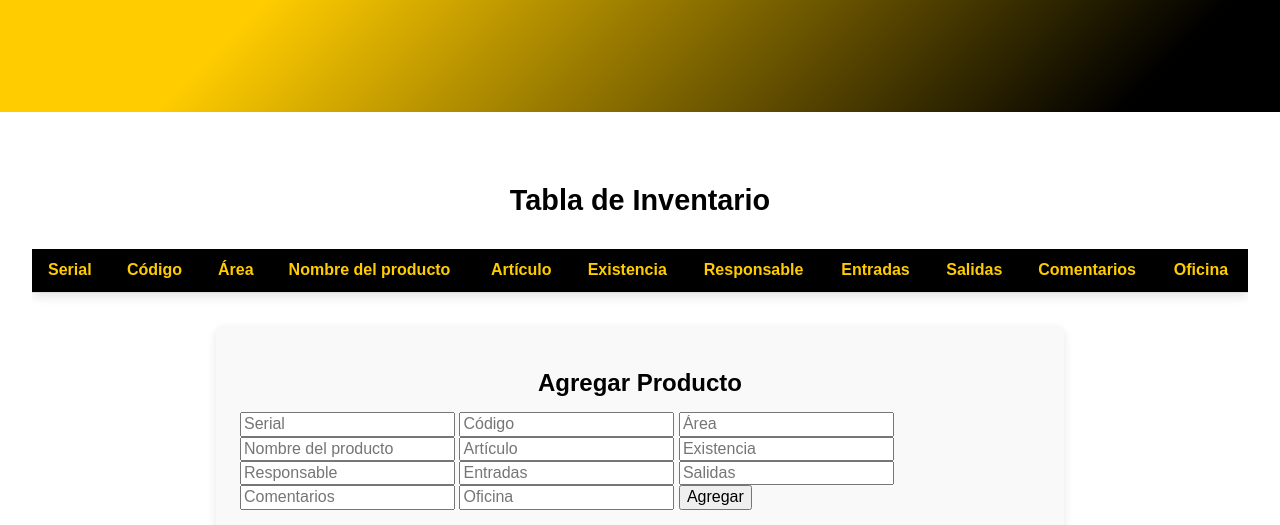
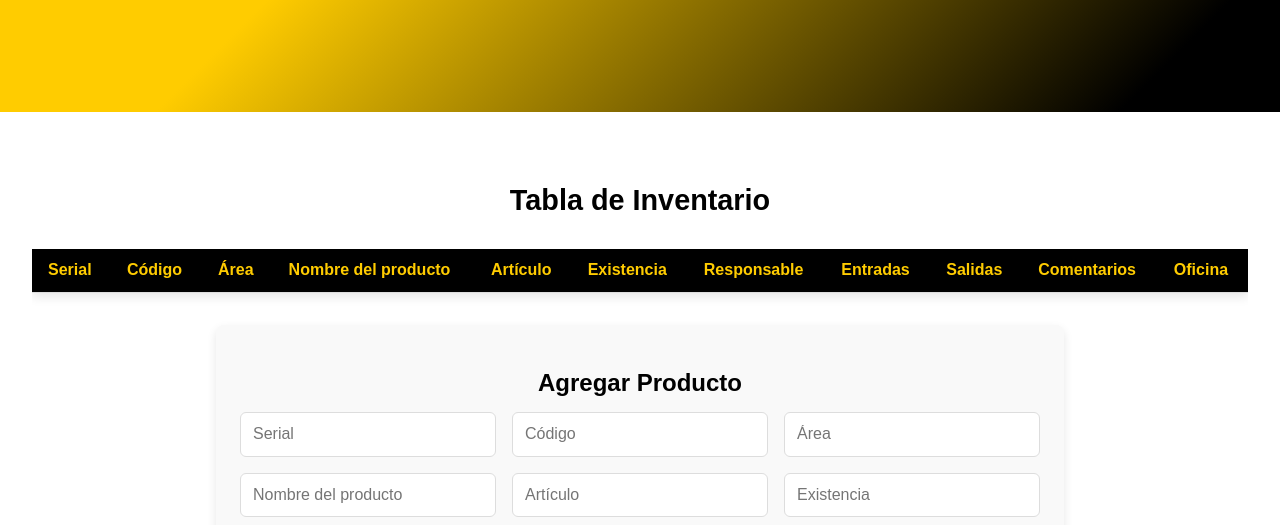
Before and after one commit to GonzaloTT/Inventario_AppWeb_KGC, a plain HTML site: page index.html in a window 1280 px wide. Shown: the part 275-800 px from the top of the page. Drawn offline with nearby package versions, Linux system fonts and the light colour scheme; no server answers.

Commit message:
Se agrego form.css y clases css para correcion

```diff
--- a/blocks/form.css
+++ b/blocks/form.css
@@ -9,6 +9,10 @@
   border: 1px solid #ddd;
   border-radius: 6px;
   font-size: 1rem;
+}
+
+.form__input {
+    border-radius: 24px;
 }
 
 .form button {
@@ -23,3 +27,11 @@
 .form button:hover {
   background: #333;
 }
+
+@media screen and (max-width: 1023px) {
+
+}
+
+@media screen and (max-width: 543px) {
+
+}
--- a/index.html
+++ b/index.html
@@ -64,17 +64,17 @@
             <section class="inventory__form">
               <h2 class="inventory__form-title">Agregar Producto</h2>
                 <form id="form-producto" class="form">
-                  <input type="text" name="serial" placeholder="Serial" required />
-                  <input type="text" name="codigo" placeholder="Código" required />
-                  <input type="text" name="area" placeholder="Área" required />
-                  <input type="text" name="nombre_del_producto" placeholder="Nombre del producto" required />
-                  <input type="text" name="articulo" placeholder="Artículo" required />
-                  <input type="number" name="existencia" placeholder="Existencia" required />
-                  <input type="text" name="responsable" placeholder="Responsable" />
-                  <input type="text" name="entradas" placeholder="Entradas" />
-                  <input type="text" name="salidas" placeholder="Salidas" />
-                  <input type="text" name="comentarios" placeholder="Comentarios" />
-                  <input type="text" name="oficina" placeholder="Oficina" />
+                  <input class="form__input" type="text" name="serial" placeholder="Serial" required />
+                  <input class="form__input" type="text" name="codigo" placeholder="Código" required />
+                  <input class="form__input" type="text" name="area" placeholder="Área" required />
+                  <input class="form__input" type="text" name="nombre_del_producto" placeholder="Nombre del producto" required />
+                  <input class="form__input" type="text" name="articulo" placeholder="Artículo" required />
+                  <input class="form__input" type="number" name="existencia" placeholder="Existencia" required />
+                  <input class="form__input" type="text" name="responsable" placeholder="Responsable" />
+                  <input class="form__input" type="text" name="entradas" placeholder="Entradas" />
+                  <input class="form__input" type="text" name="salidas" placeholder="Salidas" />
+                  <input class="form__input" type="text" name="comentarios" placeholder="Comentarios" />
+                  <input class="form__input" type="text" name="oficina" placeholder="Oficina" />
                 <button type="submit">Agregar</button>
                 </form>
             </section>
--- a/pages/index.css
+++ b/pages/index.css
@@ -4,5 +4,6 @@
 @import url("../blocks/header.css");
 @import url("../blocks/nav.css");
 @import url("../blocks/inventory.css");
+@import url("../blocks/form.css");
 @import url("../blocks/content.css");
 @import url("../blocks/footer.css");
```
